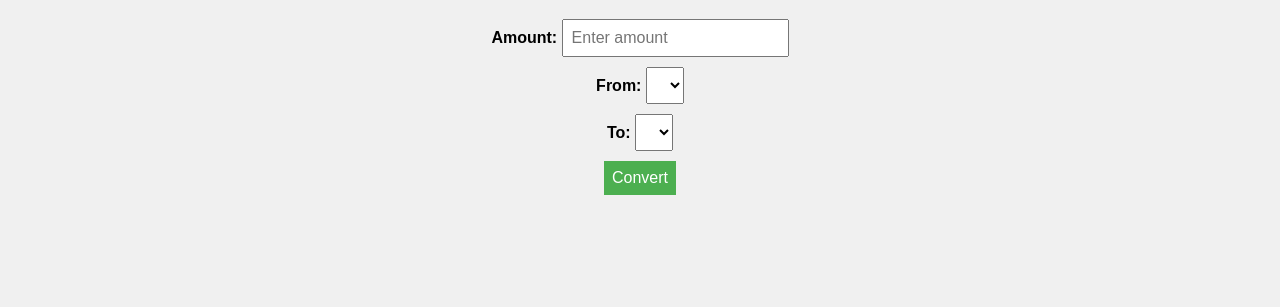
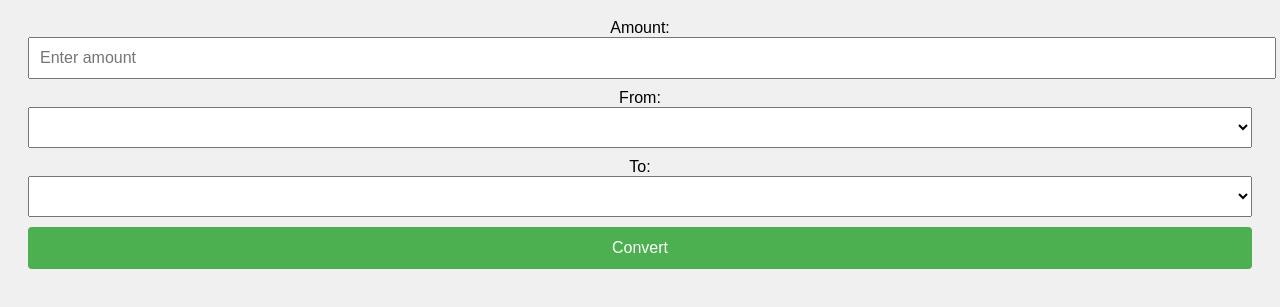
Before and after one commit to aaronsfunstuff/currency-converter, a plain HTML site: page index.html in a window 1280 px wide. Shown: the part 89-396 px from the top of the page. Drawn offline with Linux system fonts and the light colour scheme; no server answers.

Commit message:
Update style.css

```diff
--- a/style.css
+++ b/style.css
@@ -1,5 +1,5 @@
 body {
-    font-family: Arial, sans-serif;
+    font-family: 'Arial', sans-serif;
     background-color: #f0f0f0;
     padding: 20px;
     text-align: center;
@@ -9,16 +9,19 @@ h1 {
     color: #333;
 }
 
-div {
-    margin-bottom: 10px;
-}
-
-label {
-    font-weight: bold;
+form {
+    max-width: 400px;
+    margin: 0 auto;
+    background-color: #fff;
+    padding: 20px;
+    border-radius: 8px;
+    box-shadow: 0 0 10px rgba(0,0,0,0.1);
 }
 
 input, select, button {
-    padding: 8px;
+    padding: 10px;
+    margin-bottom: 10px;
+    width: 100%;
     font-size: 16px;
 }
 
@@ -27,6 +30,9 @@ button {
     background-color: #4CAF50;
     color: white;
     border: none;
+    border-radius: 4px;
+    padding: 12px;
+    transition: background-color 0.3s;
 }
 
 button:hover {
@@ -38,3 +44,9 @@ button:hover {
     font-size: 18px;
     font-weight: bold;
 }
+
+.error-message {
+    color: red;
+    font-size: 14px;
+    margin-top: 5px;
+}
```
